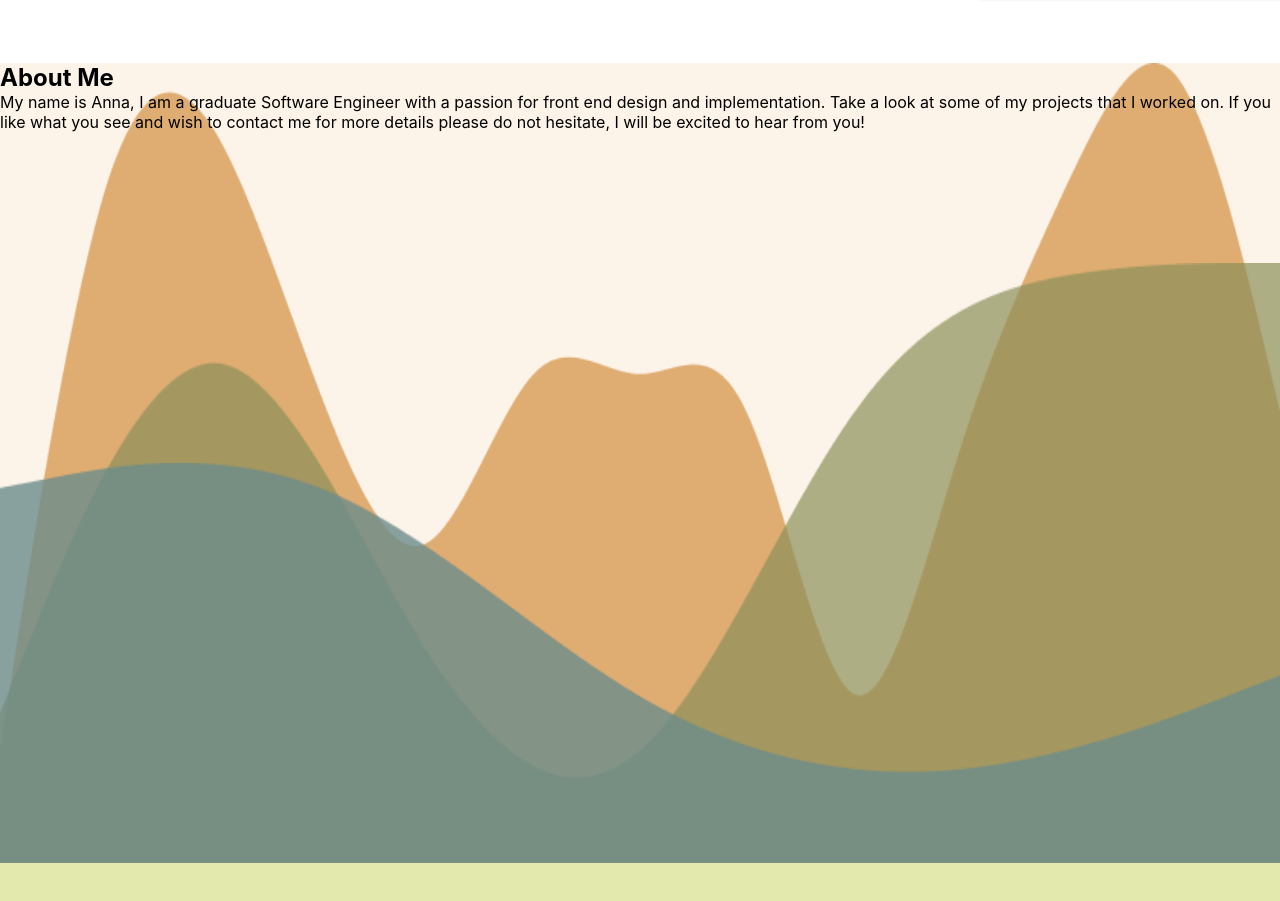
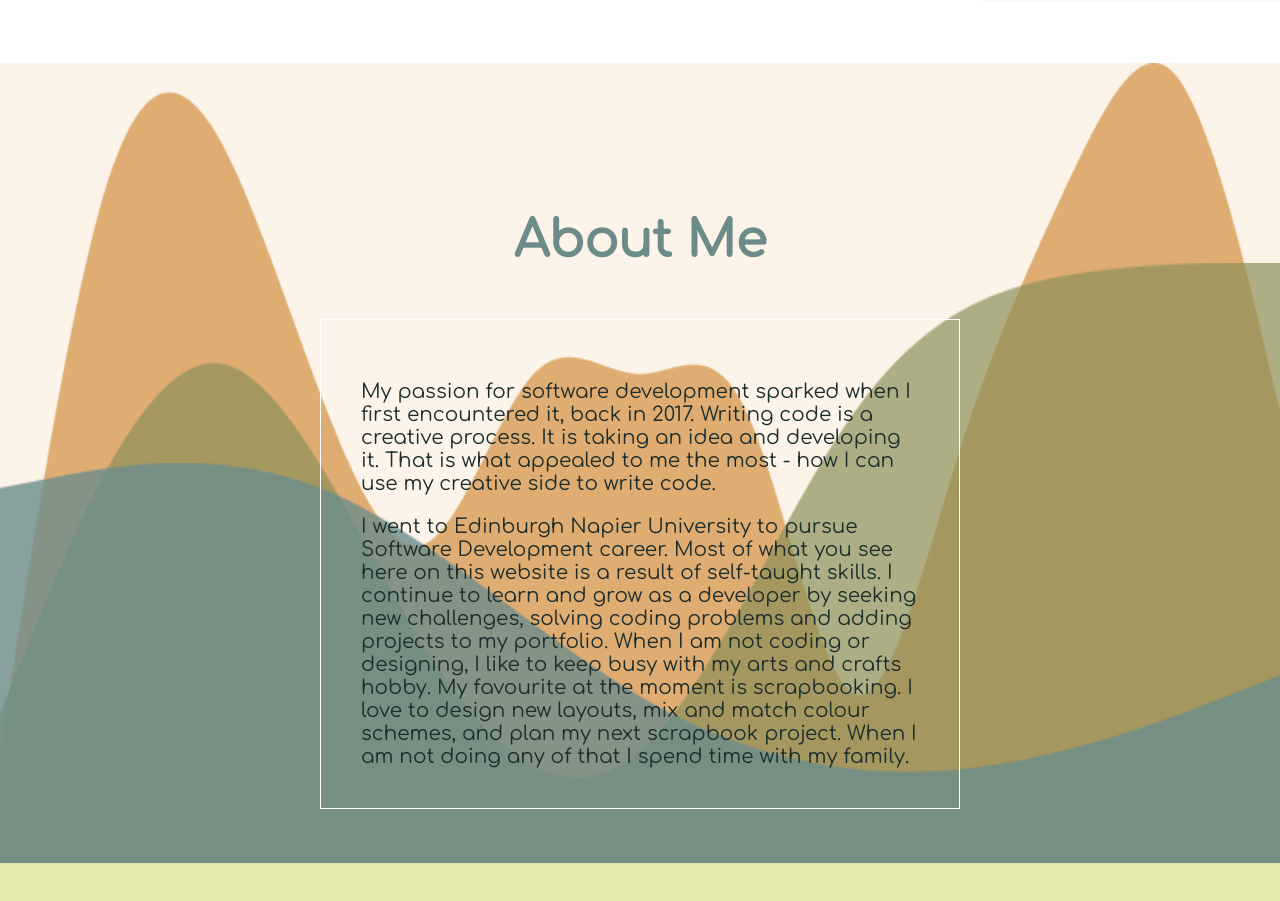
Before and after one commit to Anna2493/Portfolio, a React (Create React App) app: page / in a window 1280 px wide. Shown: the part 737-1638 px from the top of the page. Built offline with nearby package versions, Linux system fonts and the light colour scheme.

Commit message:
about page updated

```diff
--- a/src/components/pages/about/About.js
+++ b/src/components/pages/about/About.js
@@ -15,13 +15,31 @@ function About() {
             </div>
 
             <div className="body-container">
-                <h1>About Me</h1>
-                <p>My name is Anna, I am a graduate Software Engineer
-                    with a passion for front end design and implementation.
-                    Take a look at some of my projects that I worked on.
-                    If you like what you see and wish to contact me for more details
-                    please do not hesitate, I will be excited to hear from you!
-                </p>
+                <h2>About Me</h2>
+                <div className="about-me-container">
+
+                    <div>
+                    <p>My passion for software development sparked when I first
+                        encountered it, back in 2017. Writing code is a creative process.
+                        It is taking an idea and developing it. That is what appealed to
+                        me the most - how I can use my creative side to write code.
+                    </p>
+                    </div>
+
+                    <div>
+                    <p>
+                        I went to Edinburgh Napier University to pursue Software Development career.
+                        Most of what you see here on this website is a result of self-taught skills.
+                        I continue to learn and grow as a developer by seeking new challenges,
+                        solving coding problems and adding projects to my portfolio.
+                        When I am not coding or designing, I like to keep busy with my
+                        arts and crafts hobby. My favourite at the moment is scrapbooking.
+                        I love to design new layouts, mix and match colour schemes,
+                    and plan my next scrapbook project. When I am not doing any of that
+                    I spend time with my family.
+                        </p>
+                        </div>
+                </div>
             </div>
 
         </div>
--- a/src/components/pages/about/about.css
+++ b/src/components/pages/about/about.css
@@ -37,4 +37,28 @@
 .body-container{
     position: absolute;
     z-index: 2;
+    display: grid;
+    justify-items: center;
+    padding-top: 150px;
 }
+
+.body-container h2{
+    font-size: 50px;
+    font-family: 'Comfortaa', sans-serif;
+    color: #6C8C8A;
+}
+
+.about-me-container{
+    margin-top: 50px;
+    border: 1px solid white;
+    width: 50%;
+    padding: 40px;
+    font-size: 20px;
+    font-family: 'Comfortaa', sans-serif;
+    color: #1C2D2C;
+    display: grid;
+}
+
+.about-me-container div{
+    margin-top: 20px;
+}
--- a/src/components/pages/home/Home.js
+++ b/src/components/pages/home/Home.js
@@ -13,8 +13,8 @@ function Home() {
                     <p>My name is Anna, I am a graduate Software Engineer
                     with a passion for front end design and implementation.
                     Take a look at some of my projects that I worked on.
-                    If you like what you see and wish to contact me for more details
-                    please do not hesitate, I will be excited to hear from you!
+                        If you like what you see and wish to contact me
+                        please do not hesitate, I will be excited to hear from you!
                     </p>
                 </div>
             </div>
--- a/src/components/pages/home/home.css
+++ b/src/components/pages/home/home.css
@@ -48,12 +48,14 @@
 .introduction-container h1{
     font-size: 100px;
     font-family: 'Comfortaa', sans-serif;
+    color: #1C2D2C;
 }
 
 .introduction-container p{
     font-size: 20px;
     font-family: 'Comfortaa', sans-serif;
     width: 100%;
+    color: #1C2D2C;
 }
 
 .profile-picture{
```
